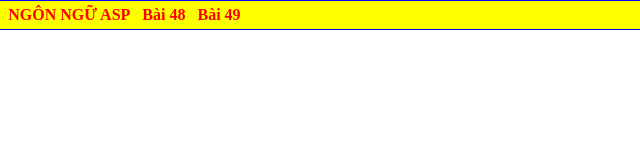
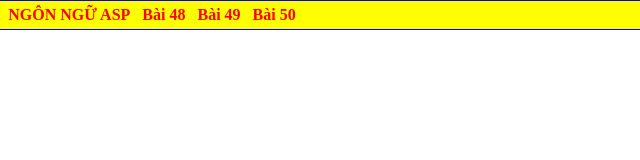
Before and after one commit to lentdk24416-hue/web1, a plain HTML site: page index.html in a window 1280 px wide. Shown: the full height of the page, 376-1016 px from the left. Drawn offline with Linux system fonts and the light colour scheme.

Commit message:
Update index.html

```diff
--- a/index.html
+++ b/index.html
@@ -30,6 +30,7 @@
 <ul>
     <li> <a href="/learnbox/bài 48/Register.html">Bài 48</a></li>
     <li><a href="/bài 49/OnlineClassifield.html">Bài 49</a></li>
+    <li><a href="/Bai_50/Bai_50.html">Bài 50</a></li>
 </ul>
 
 </div>
```
